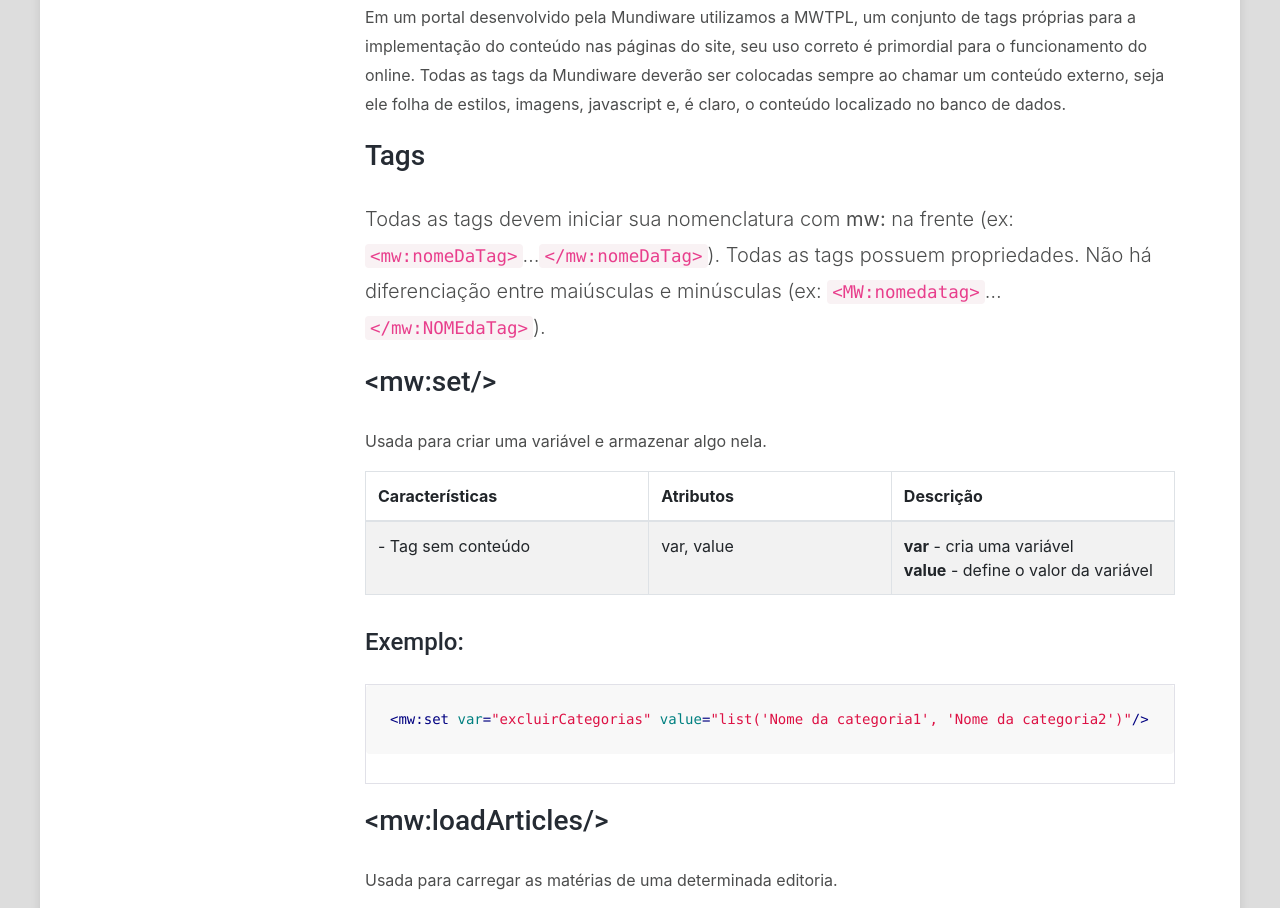
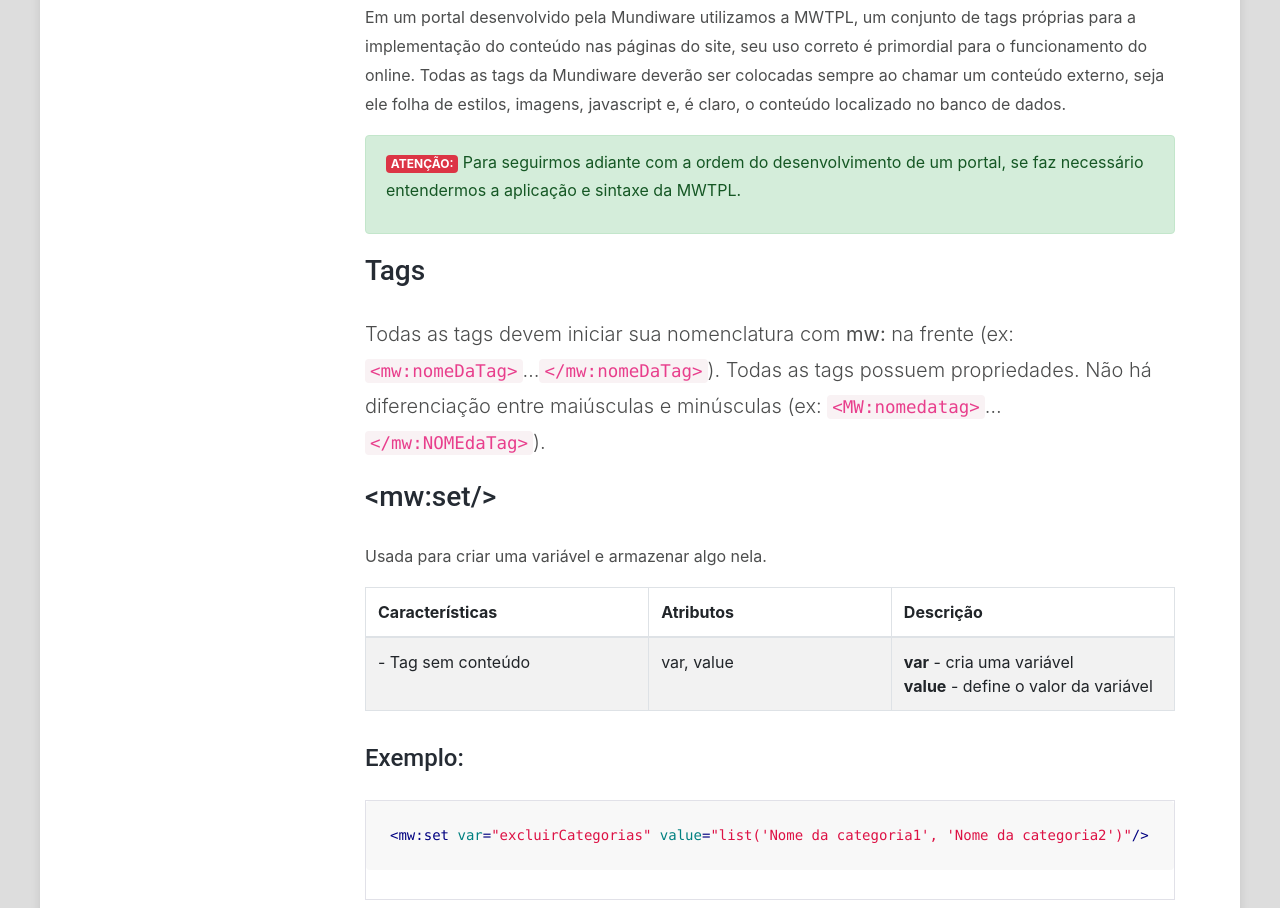
Before and after one commit to lucasfalb/meucalculo, a plain HTML site: page doc/index.html in a window 1280 px wide. Shown: the part 4866-5774 px from the top of the page. Drawn offline with Linux system fonts and the light colour scheme.

Commit message:
Update index.html

```diff
--- a/doc/index.html
+++ b/doc/index.html
@@ -278,6 +278,10 @@
           <section>
             <h2 id="mw_mwtpl">MWTPL</h2>
             <p>Em um portal desenvolvido pela Mundiware utilizamos a MWTPL, um conjunto de tags próprias para a implementação do conteúdo nas páginas do site, seu uso correto é primordial para o funcionamento do online. Todas as tags da Mundiware deverão ser colocadas sempre ao chamar um conteúdo externo, seja ele folha de estilos, imagens, javascript e, é claro, o conteúdo localizado no banco de dados.</p>
+
+            <div class="alert alert-success">
+            <p><span class="badge badge-danger text-uppercase">ATENÇÃO:</span> Para seguirmos adiante com a ordem do desenvolvimento de um portal, se faz necessário entendermos a aplicação e sintaxe da MWTPL.</p>
+            </div>
 
             <h3 id="linguagem-tags" class="page-header">Tags</h3>
 							<p class="lead mw-pad-b-15">Todas as tags devem iniciar sua nomenclatura com <b>mw:</b> na frente (ex: <code>&lt;mw:nomeDaTag&gt;</code>…<code>&lt;/mw:nomeDaTag&gt;</code>).
```
